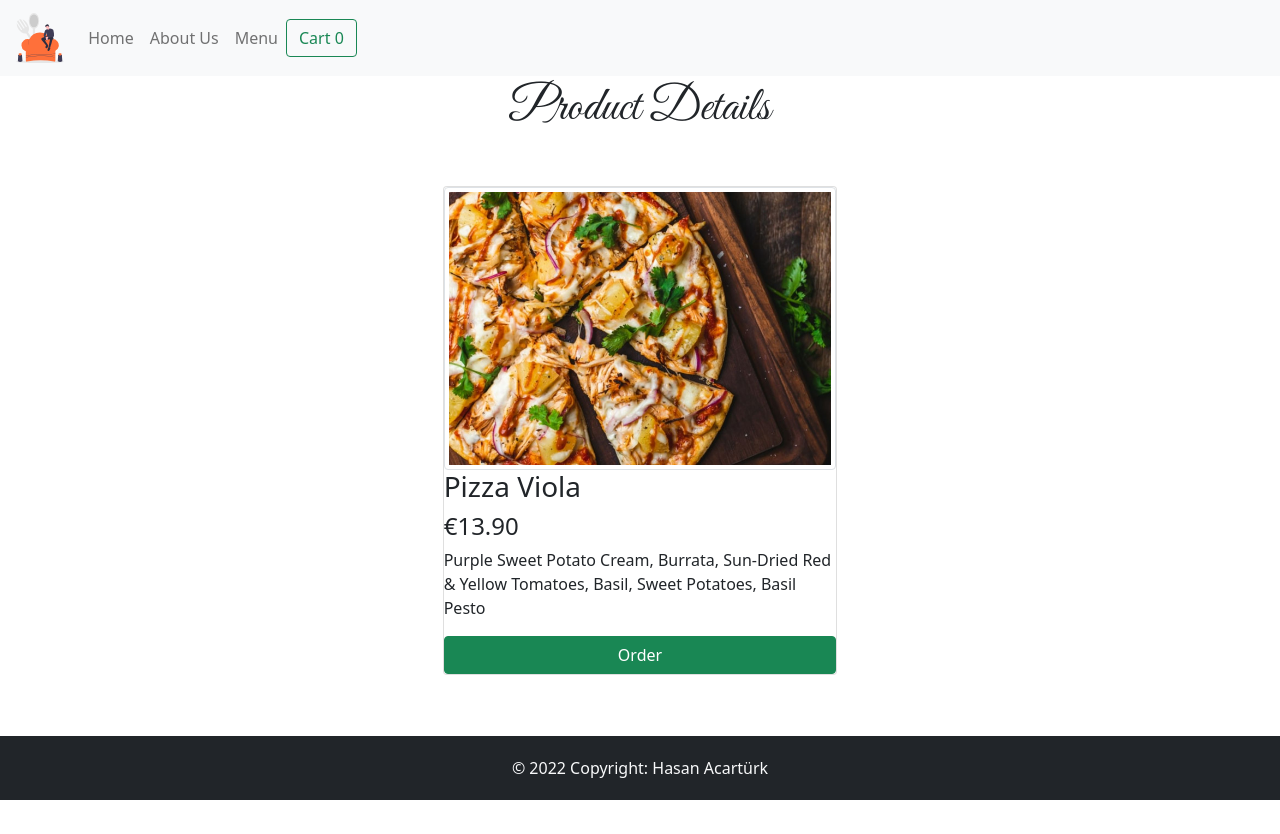
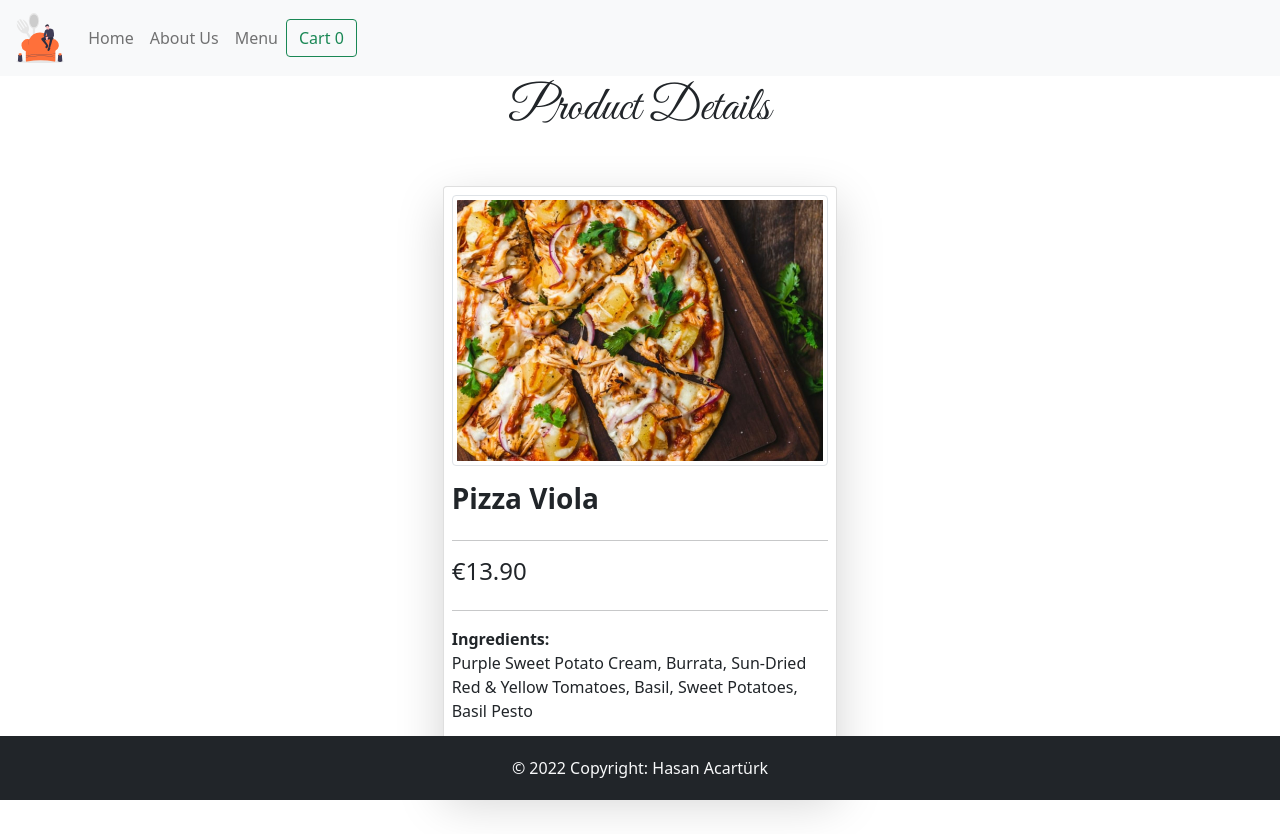
Before and after one commit to hsntrk/FE16-CR6-HasanAcartuerk, an Angular app: page /menu/products/0 in a window 1280 px wide. Before the commit the page ends 800 px from the top, so only its background shows below. Built offline with nearby package versions, Linux system fonts and the light colour scheme.

Commit message:
boolean added correction style product

```diff
--- a/src/app/IProducts.ts
+++ b/src/app/IProducts.ts
@@ -3,4 +3,5 @@ export interface IProducts {
   price: number;
   description?: string; // optional property
   image?: string; // images
+  availability: boolean;
 }
--- a/src/app/product-details/product-details.component.html
+++ b/src/app/product-details/product-details.component.html
@@ -1,11 +1,13 @@
 <h2 class="text-center">Product Details</h2>
 
 <div class="d-flex justify-content-center m-5" *ngIf="product">
-   <div class="card col-lg-4">
-     <img class="img-thumbnail" src="{{ product.image}}" alt="" srcset="">
-     <h3>{{ product.name }}</h3>
+   <div class="card col-lg-4 p-2 shadow-lg">
+     <img class="img-thumbnail mb-3" src="{{ product.image}}" alt="" srcset="">
+     <h3 class="fw-bold">{{ product.name }}</h3>
+     <hr>
      <h4>{{ product.price | currency:'EUR' }}</h4>
-     <p>{{ product.description }}</p>
+     <hr>
+     <p><strong>Ingredients:</strong><br>{{ product.description }}</p>
 
      <button type="button" class="btn btn-success rounded" (click)="addToCart()">Order</button>
    </div>
--- a/src/app/product-list/product-list.component.html
+++ b/src/app/product-list/product-list.component.html
@@ -14,11 +14,16 @@
                 <p class="card-text" *ngIf="product.description">
                     {{ product.description }}
                 </p>
+                <hr>
                 <h4>{{ product.price | currency:'EUR' }}</h4>
-                <div *ngIf="product">
+                <hr>
+                <div *ngIf="product.availability == true; else donotshow">
                     <button type="button" class="btn btn-primary rounded me-3"  routerLink="products/{{productId}}">Details</button>
                     <button type="button" class="btn btn-success rounded" (click)="addToCart()">Order</button>
                 </div>
+                <ng-template #donotshow>
+                    <p class="text-danger">This product is not available.</p>
+                </ng-template>
             </div>
 
 
--- a/src/app/products.ts
+++ b/src/app/products.ts
@@ -5,6 +5,7 @@ export const products = [
     description:
       'Purple Sweet Potato Cream, Burrata, Sun-Dried Red & Yellow Tomatoes, Basil, Sweet Potatoes, Basil Pesto',
     image: '/assets/img/pizza_viola.jpg',
+    availability: true,
   },
 
   {
@@ -13,6 +14,7 @@ export const products = [
     description:
       'Pumpkin cream, mozzarella, grilled aubergine, grilled zucchini, yellow tomatoes, pistachio crumble, rocket',
     image: '/assets/img/pizza_arancione.jpg',
+    availability: true,
   },
 
   {
@@ -21,6 +23,7 @@ export const products = [
     description:
       'Zucchini cream, vegan feta cheese, mozzarella, pine nuts, pomegranate, basil pesto, oregano',
     image: '/assets/img/pizza_verde.jpg',
+    availability: false,
   },
 
   {
@@ -28,6 +31,7 @@ export const products = [
     price: 8.9,
     description: 'Tomato sauce, vegan mozzarella, basil',
     image: '/assets/img/pizza_margherita.jpg',
+    availability: true,
   },
 
   {
@@ -35,6 +39,7 @@ export const products = [
     price: 14.9,
     description: 'Tomato sauce, vegan mozzarella, salami, pepper, basil',
     image: '/assets/img/pizza_salami.jpg',
+    availability: true,
   },
 
   {
@@ -43,11 +48,14 @@ export const products = [
     description:
       'Penne, Gorgonzola cheese, butter, milk, cream, parmesan, salt, pepper',
     image: '/assets/img/penne_gorgonzola.jpg',
+    availability: true,
   },
   {
     name: 'Tiramisu',
     price: 10.2,
-    description: 'marcarpone, milk, sugger, amaretto, almond liqueur, biskuits, cold espresso ',
+    description:
+      'marcarpone, milk, sugger, amaretto, almond liqueur, biskuits, cold espresso ',
     image: '/assets/img/tiramisu.jpg',
+    availability: true,
   },
 ];
```
